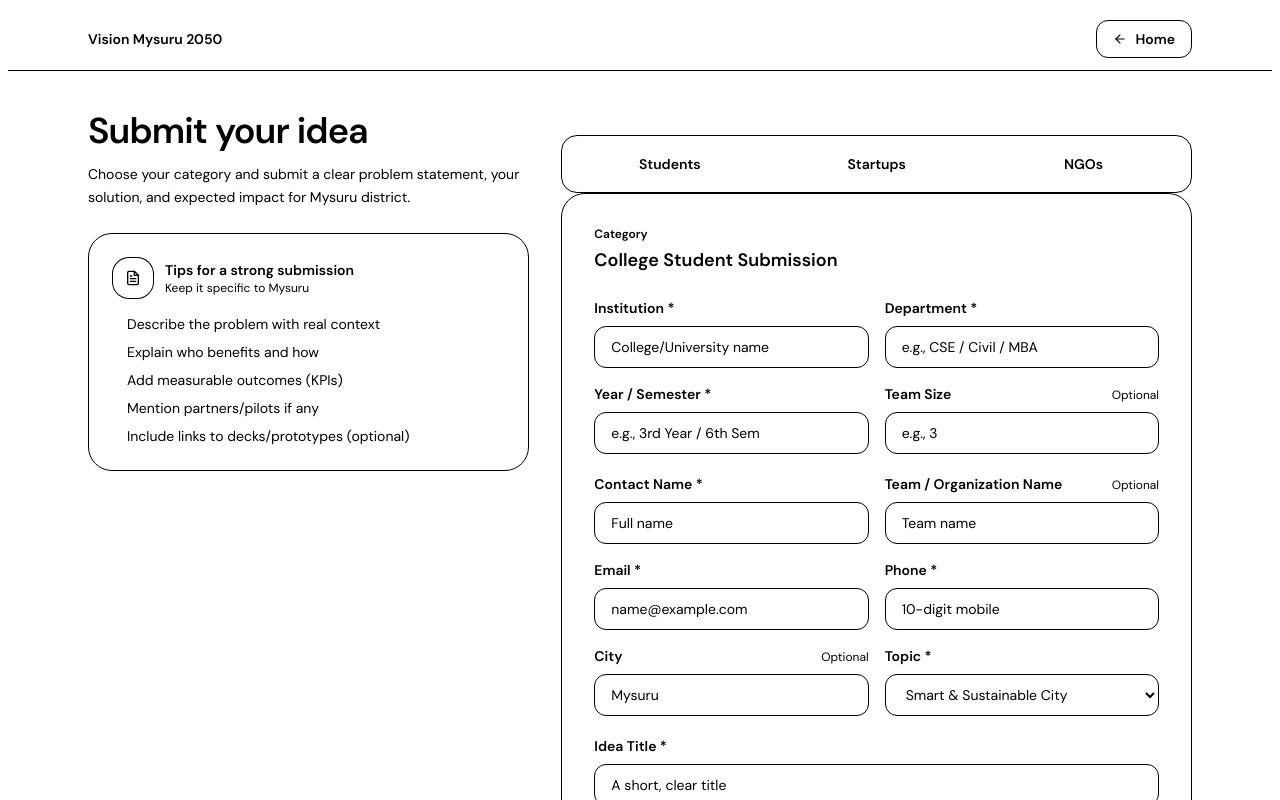
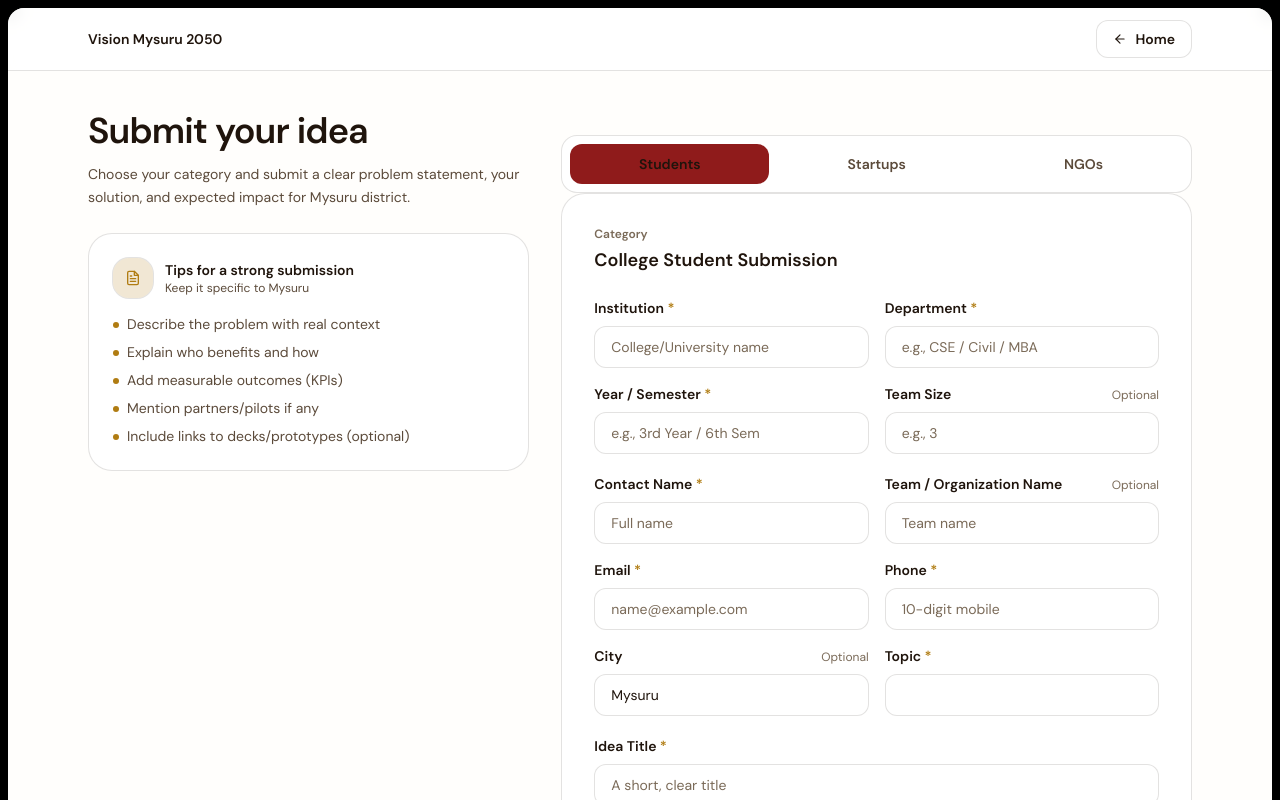
Before and after one commit to bvvivek6/VisionMysuru-2050, a React (Vite) app in the folder client/: page /submit in a window 1280 px wide. Shown: the top 800 px of the page. Built offline with nearby package versions, Linux system fonts and the light colour scheme; a web font is replaced by a local one.

Commit message:
style: update FooterSection content and layout for improved clarity and aesthetics

```diff
--- a/client/src/Components/landing/FooterSection.jsx
+++ b/client/src/Components/landing/FooterSection.jsx
@@ -1,17 +1,32 @@
 import { Link } from "react-router-dom";
-import { FiArrowRight, FiCompass, FiLayers } from "react-icons/fi";
 
 const FooterSection = () => {
+  const quickLinks = [
+    { label: "About the Initiative", href: "#mysuru", kind: "anchor" },
+    { label: "Objectives", href: "#objectives", kind: "anchor" },
+    { label: "Participation", href: "#faqs", kind: "anchor" },
+    { label: "Registration", href: "/submit", kind: "route" },
+    { label: "Resources", href: "#faqs", kind: "anchor" },
+    { label: "Rules & Regulations", href: "#faqs", kind: "anchor" },
+    { label: "Submissions", href: "/submit", kind: "route" },
+    { label: "Coordinators", href: "#faqs", kind: "anchor" },
+    { label: "Contact Us", href: "#contact", kind: "anchor" },
+  ];
+
   return (
-    <footer className="border-t border-[var(--border)] bg-[var(--surface)]">
+    <footer
+      id="contact"
+      className="border-t border-[var(--border)] bg-[var(--surface)]"
+    >
       <div className="mx-auto w-full max-w-6xl px-4 py-10 sm:px-6">
-        <div className="grid gap-8 sm:grid-cols-2 lg:grid-cols-4">
+        <div className="grid gap-8 sm:grid-cols-2 lg:grid-cols-3">
           <div>
             <div className="text-sm font-semibold text-[var(--text)]">
-              Vision Mysuru 2050
+              About
             </div>
             <p className="mt-2 text-sm text-[var(--muted)]">
-              District-level ideathon for students, startups, and NGOs.
+              Mysuru Vision 2050 is a strategic city-level initiative aimed at
+              sustainable development and technological advancement for Mysuru.
             </p>
           </div>
           <div>
@@ -19,14 +34,22 @@ const FooterSection = () => {
               Quick links
             </div>
             <div className="mt-2 space-y-1 text-sm">
-              {["#why", "#topics", "#timeline", "#objectives", "#faqs"].map(
-                (href) => (
-                  <a
-                    key={href}
-                    href={href}
+              {quickLinks.map((item) =>
+                item.kind === "route" ? (
+                  <Link
+                    key={item.label}
+                    to={item.href}
                     className="block text-[var(--muted)] hover:text-[var(--accent)]"
                   >
-                    {href.replace("#", "").toUpperCase()}
+                    {item.label}
+                  </Link>
+                ) : (
+                  <a
+                    key={item.label}
+                    href={item.href}
+                    className="block text-[var(--muted)] hover:text-[var(--accent)]"
+                  >
+                    {item.label}
                   </a>
                 )
               )}
@@ -34,46 +57,29 @@ const FooterSection = () => {
           </div>
           <div>
             <div className="text-sm font-semibold text-[var(--text)]">
-              Participate
+              Contact
             </div>
-            <div className="mt-2 space-y-1 text-sm">
-              {["College Students", "Startups", "NGOs"].map((t) => (
-                <div key={t} className="text-[var(--muted)]">
-                  {t}
-                </div>
-              ))}
-            </div>
-          </div>
-          <div>
-            <div className="text-sm font-semibold text-[var(--text)]">
-              Submit
-            </div>
-            <p className="mt-2 text-sm text-[var(--muted)]">
-              Share your idea and get a chance to win prizes and explore funding
-              support.
-            </p>
-            <div className="mt-3">
-              <Link
-                to="/submit"
-                className="inline-flex items-center gap-2 rounded-xl bg-[var(--primary)] px-4 py-2 text-sm font-semibold text-[var(--text)] ring-1 ring-[var(--border)] hover:bg-[var(--primary-hover)]"
+            <div className="mt-2 space-y-1 text-sm text-[var(--muted)]">
+              <div>SDMIMD, Mysuru, Karnataka, India</div>
+              <a
+                href="mailto:vision2050@sdmimd.ac.in"
+                className="block hover:text-[var(--accent)]"
               >
-                Submit Idea <FiArrowRight />
-              </Link>
+                vision2050@sdmimd.ac.in
+              </a>
+              <a
+                href="tel:+918212425820"
+                className="block hover:text-[var(--accent)]"
+              >
+                +91 821 2425 820
+              </a>
             </div>
           </div>
         </div>
 
         <div className="mt-10 flex flex-col gap-2 border-t border-[var(--border)] pt-6 text-xs text-[var(--muted-2)] sm:flex-row sm:items-center sm:justify-between">
-          <div>© {new Date().getFullYear()} Vision Mysuru 2050</div>
-          <div className="flex items-center gap-2">
-            <span className="inline-flex items-center gap-1">
-              <FiCompass /> Mysuru District
-            </span>
-            <span className="text-[var(--muted-2)]">•</span>
-            <span className="inline-flex items-center gap-1">
-              <FiLayers /> Ideathon
-            </span>
-          </div>
+          <div>© 2026 Mysuru Vision 2050. All rights reserved.</div>
+          <div>Powered by SDMIMD | Government of Karnataka Initiative</div>
         </div>
       </div>
     </footer>
--- a/client/src/index.css
+++ b/client/src/index.css
@@ -1,42 +1,35 @@
 @import url("https://fonts.googleapis.com/css2?family=DM+Sans:ital,opsz,wght@0,9..40,100..1000;1,9..40,100..1000&family=Darker+Grotesque:wght@300..900&family=Oswald:wght@200..700&display=swap");
 @import "tailwindcss";
+@layer base {
+  :root {
+    color-scheme: light;
 
-@layer base {
-  @media (prefers-color-scheme: dark) {
-    :root {
-      color-scheme: dark;
+    --bg: #fffefc;
+    --surface: #ffffff;
+    --surface-2: #f4efe6;
 
-      /* Mysuru Palace – Dark Heritage Theme */
-      --bg: #0f0c08; /* palace night sky */
-      --surface: #16120d; /* dark carved stone */
-      --surface-2: #1d1812; /* layered heritage depth */
+    --text: #1f140c;
+    --button: #ffffff;
+    --muted: #5b4a3a;
+    --muted-2: #7a6a58;
 
-      --text: #f4efe6; /* warm ivory text */
-      --button: #f4efe6;
-      --muted: #b9ae9b; /* aged gold stone */
-      --muted-2: #9f937e;
+    --border: rgba(31, 20, 12, 0.12);
 
-      --border: rgba(244, 239, 230, 0.12);
+    --accent: #b07c12;
+    --accent-soft: rgba(176, 124, 18, 0.18);
 
-      /* Gold accent (glows softly in dark) */
-      --accent: #e0b84c;
-      --accent-soft: rgba(224, 184, 76, 0.22);
+    --primary: #8f1b1b;
+    --primary-hover: #a12626;
+    --primary-soft: rgba(143, 27, 27, 0.14);
 
-      /* Palace red (deep royal wine) */
-      --primary: #8f1b1b;
-      --primary-hover: #a12626;
-      --primary-soft: rgba(143, 27, 27, 0.22);
-
-      /* Navigation + focus */
-      --nav-bg: rgba(18, 14, 9, 0.85);
-      --focus: rgba(224, 184, 76, 0.55);
-    }
+    --nav-bg: rgba(255, 255, 255, 0.8);
+    --focus: rgba(176, 124, 18, 0.35);
   }
 }
 
-.body {
+body {
   margin: 0;
-  background: var(--bg);
+  background: BLACK;
   color: var(--text);
 }
 
```
